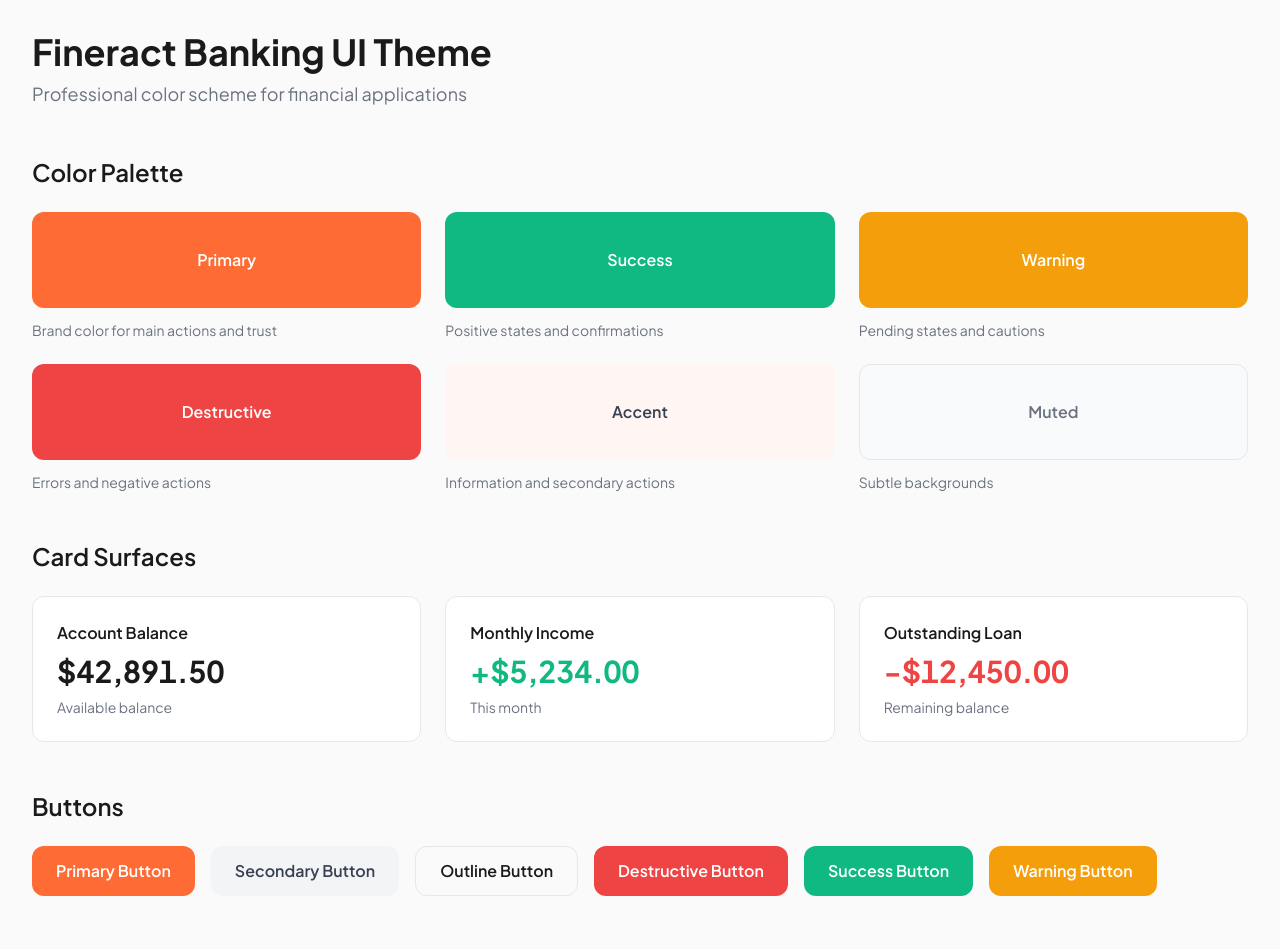
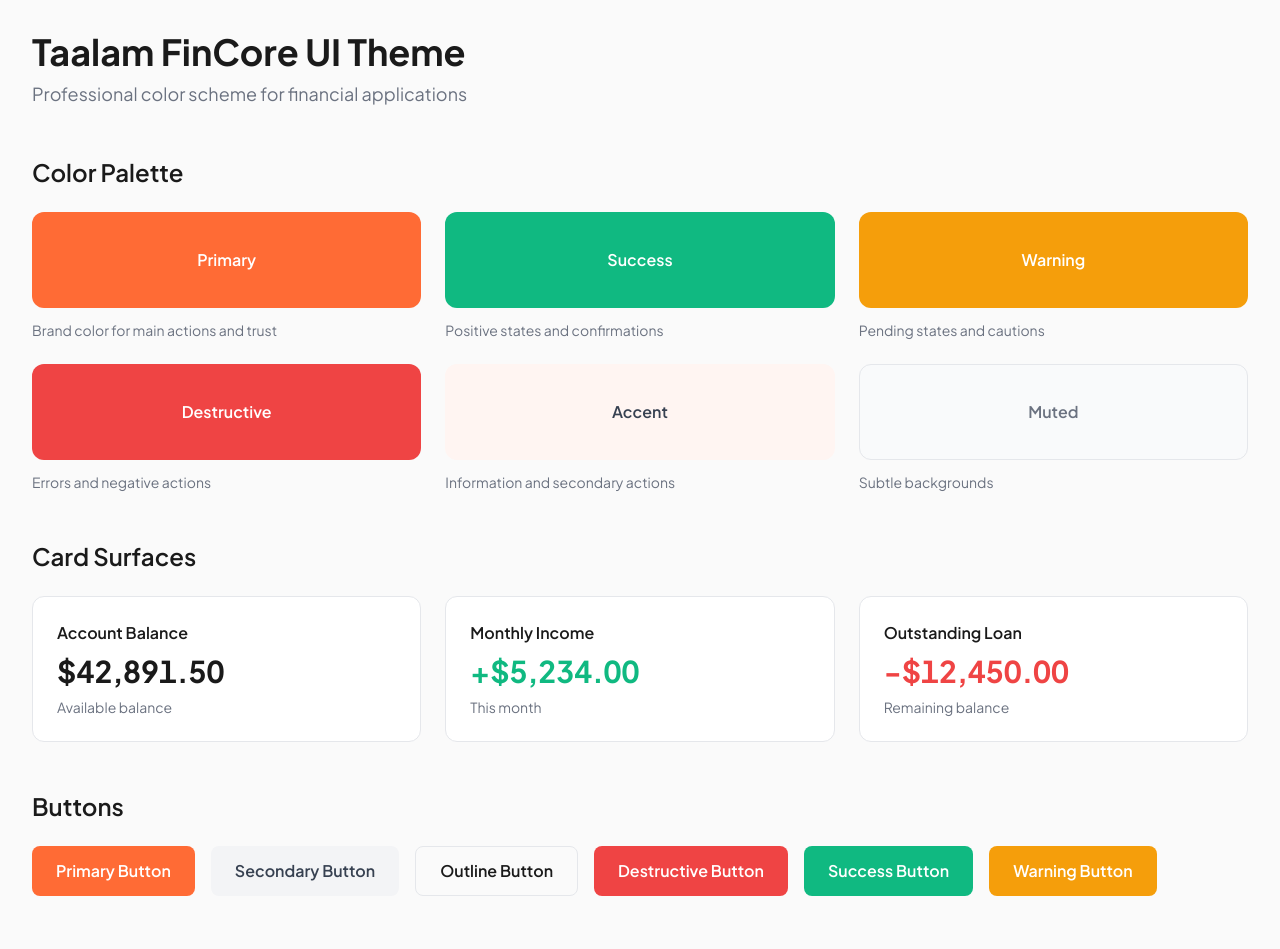
Before and after one commit to Taalam-Innovations-KE/fineract-ui, a Next.js app: page /theme-test in a window 1280 px wide. Shown: the top 949 px of the page. Built offline with nearby package versions, Linux system fonts and the light colour scheme; no server answers.

Commit message:
feat(ui): sharpen button corners

```diff
--- a/src/app/theme-test/page.tsx
+++ b/src/app/theme-test/page.tsx
@@ -5,7 +5,7 @@ export default function ThemeTest() {
 				{/* Header */}
 				<div className="space-y-2">
 					<h1 className="text-4xl font-bold text-foreground">
-						Fineract Banking UI Theme
+						Taalam FinCore UI Theme
 					</h1>
 					<p className="text-lg text-muted-foreground">
 						Professional color scheme for financial applications
@@ -135,27 +135,27 @@ export default function ThemeTest() {
 					<h2 className="text-2xl font-semibold text-foreground">Buttons</h2>
 
 					<div className="flex flex-wrap gap-4">
-						<button className="rounded-lg bg-primary px-6 py-3 font-semibold text-primary-foreground transition-colors hover:bg-primary/90">
+						<button className="rounded-sm bg-primary px-6 py-3 font-semibold text-primary-foreground transition-colors hover:bg-primary/90">
 							Primary Button
 						</button>
 
-						<button className="rounded-lg bg-secondary px-6 py-3 font-semibold text-secondary-foreground transition-colors hover:bg-secondary/80">
+						<button className="rounded-sm bg-secondary px-6 py-3 font-semibold text-secondary-foreground transition-colors hover:bg-secondary/80">
 							Secondary Button
 						</button>
 
-						<button className="rounded-lg border border-border bg-background px-6 py-3 font-semibold text-foreground transition-colors hover:bg-accent hover:text-accent-foreground">
+						<button className="rounded-sm border border-border bg-background px-6 py-3 font-semibold text-foreground transition-colors hover:bg-accent hover:text-accent-foreground">
 							Outline Button
 						</button>
 
-						<button className="rounded-lg bg-destructive px-6 py-3 font-semibold text-destructive-foreground transition-colors hover:bg-destructive/90">
+						<button className="rounded-sm bg-destructive px-6 py-3 font-semibold text-destructive-foreground transition-colors hover:bg-destructive/90">
 							Destructive Button
 						</button>
 
-						<button className="rounded-lg bg-success px-6 py-3 font-semibold text-success-foreground transition-colors hover:bg-success/90">
+						<button className="rounded-sm bg-success px-6 py-3 font-semibold text-success-foreground transition-colors hover:bg-success/90">
 							Success Button
 						</button>
 
-						<button className="rounded-lg bg-warning px-6 py-3 font-semibold text-warning-foreground transition-colors hover:bg-warning/90">
+						<button className="rounded-sm bg-warning px-6 py-3 font-semibold text-warning-foreground transition-colors hover:bg-warning/90">
 							Warning Button
 						</button>
 					</div>
--- a/src/components/ui/button.tsx
+++ b/src/components/ui/button.tsx
@@ -3,7 +3,7 @@ import * as React from "react";
 import { cn } from "@/lib/utils";
 
 const buttonVariants = cva(
-	"inline-flex items-center justify-center rounded-lg text-[15px] font-medium ring-offset-background transition-all duration-200 focus-visible:outline-none focus-visible:ring-2 focus-visible:ring-ring focus-visible:ring-offset-2 disabled:pointer-events-none disabled:opacity-50",
+	"inline-flex items-center justify-center rounded-sm text-[15px] font-medium ring-offset-background transition-all duration-200 focus-visible:outline-none focus-visible:ring-2 focus-visible:ring-ring focus-visible:ring-offset-2 disabled:pointer-events-none disabled:opacity-50",
 	{
 		variants: {
 			variant: {
```
